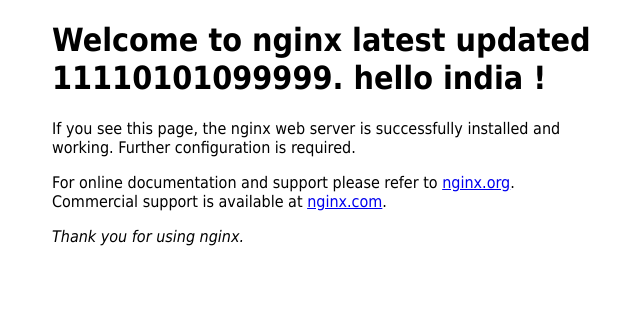
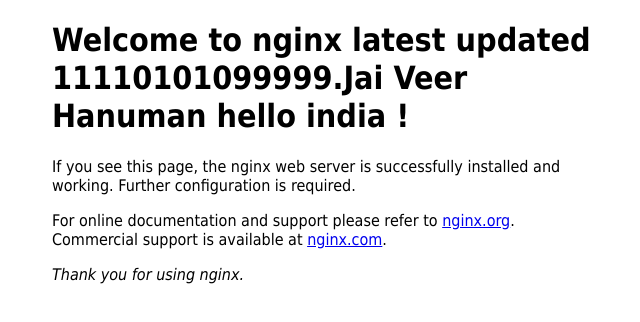
Before and after one commit to indar99/GKE-App-Deployment-CICD, a plain HTML site: page index.html in a window 1280 px wide. Shown: the whole page, without its empty margins (308-948 px from the left). Drawn offline with Linux system fonts and the light colour scheme.

Commit message:
Update index.html

```diff
--- a/index.html
+++ b/index.html
@@ -11,7 +11,7 @@
 </style>
 </head>
 <body>
-<h1>Welcome to nginx latest updated 11110101099999. hello india !</h1>
+<h1>Welcome to nginx latest updated 11110101099999.Jai Veer Hanuman  hello india !</h1>
 <p>If you see this page, the nginx web server is successfully installed and
 working. Further configuration is required.</p>
 
```
